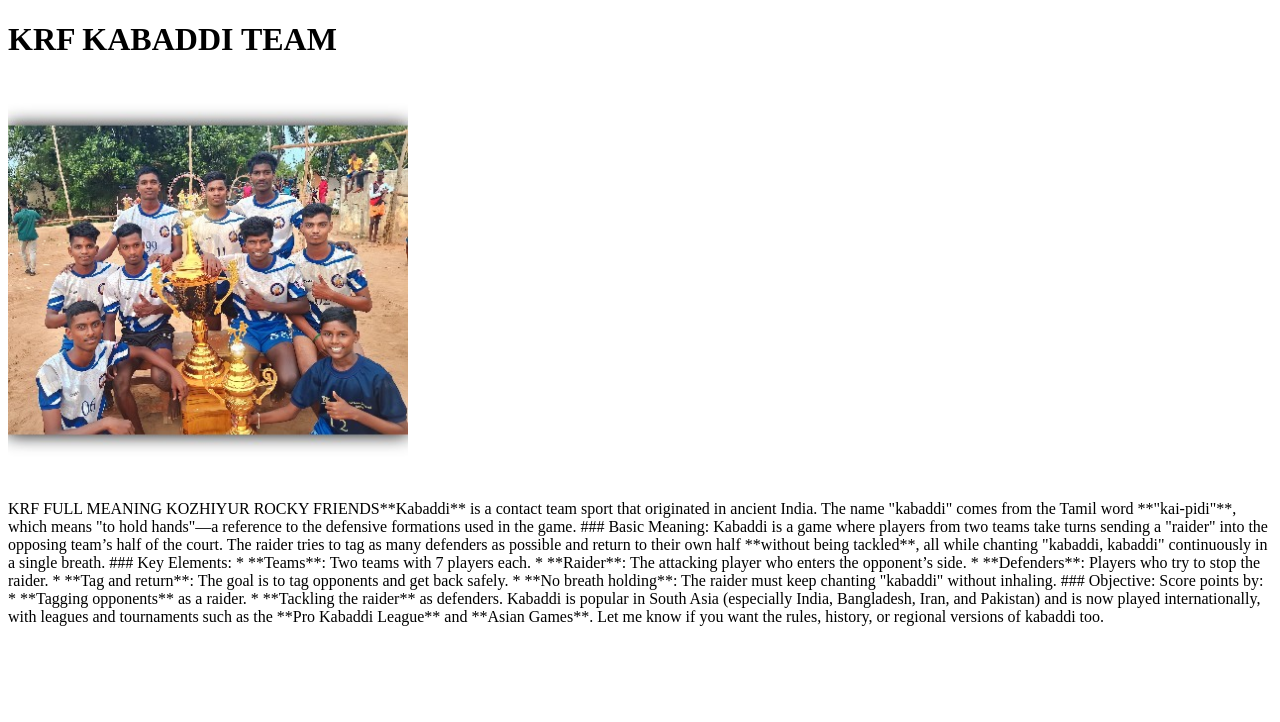
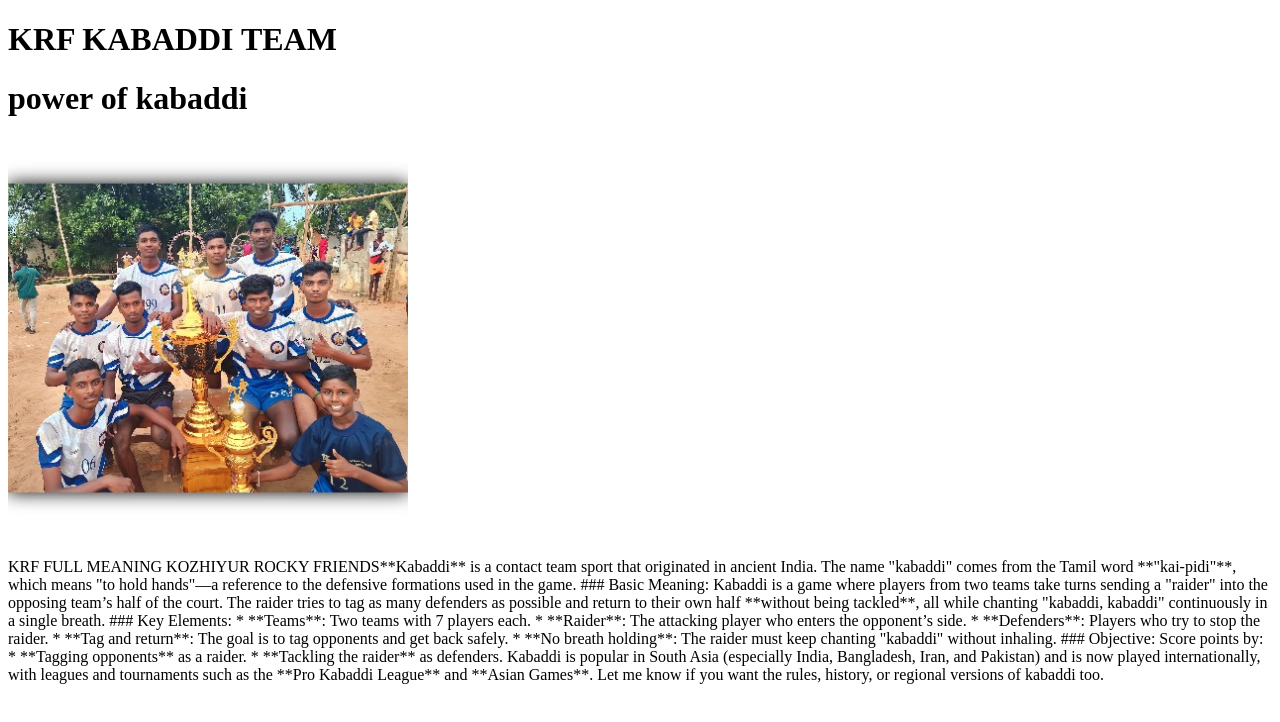
Before and after one commit to tamil283/KRF-KABADDI-CLUB, a plain HTML site: page index.html in a window 1280 px wide. Drawn offline with Linux system fonts and the light colour scheme.

Commit message:
added power of kabaddi

```diff
--- a/index.html
+++ b/index.html
@@ -7,6 +7,7 @@
 </head>
 <body>
   <h1>KRF KABADDI TEAM</h1>
+  <h1>power of kabaddi</h1>
   <img  width="400px" src="KRF TEAM.jpg" alt="">
   <p>KRF FULL MEANING KOZHIYUR ROCKY FRIENDS**Kabaddi** is a contact team sport that originated in ancient India. The name "kabaddi" comes from the Tamil word **"kai-pidi"**, which means "to hold hands"—a reference to the defensive formations used in the game.
 
```
